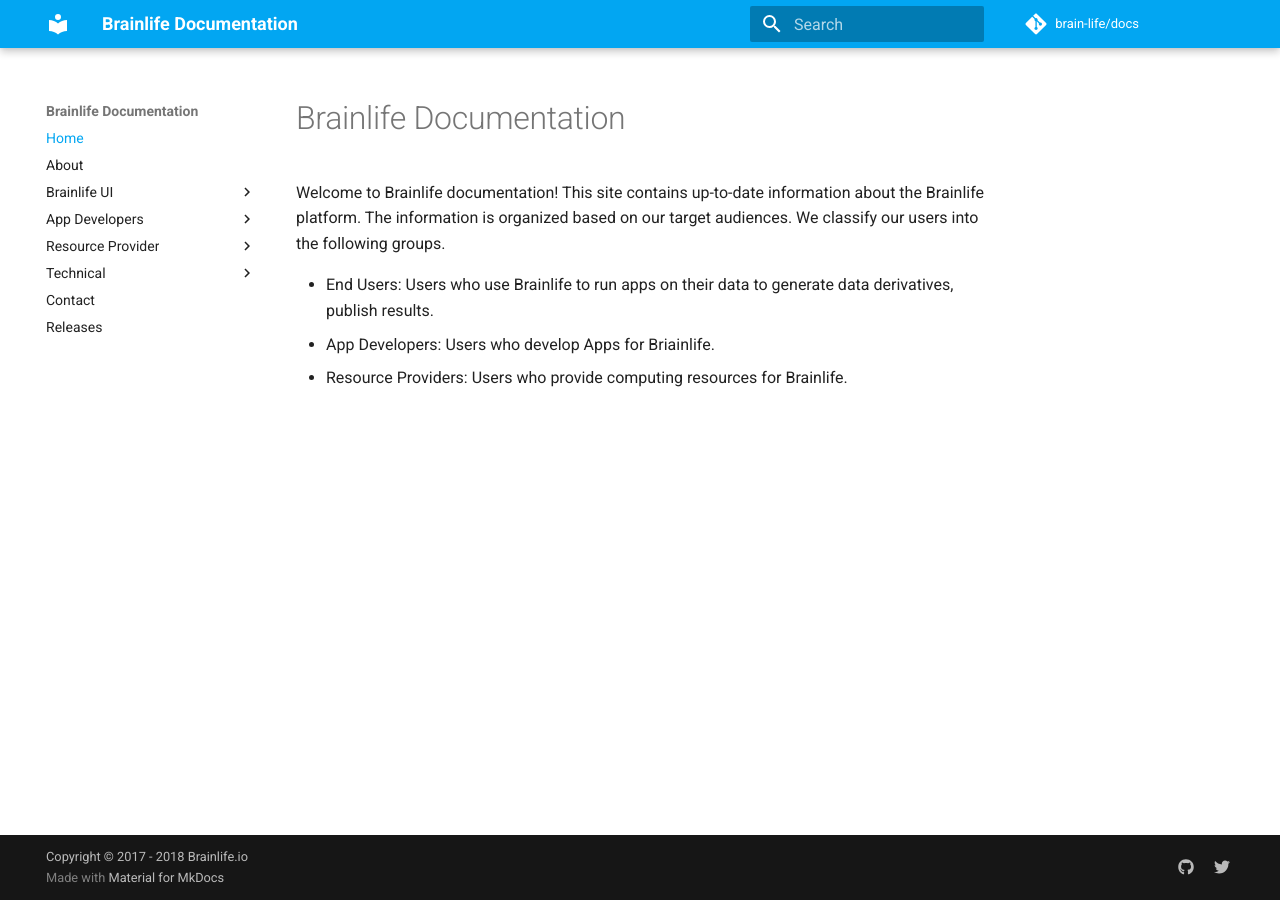
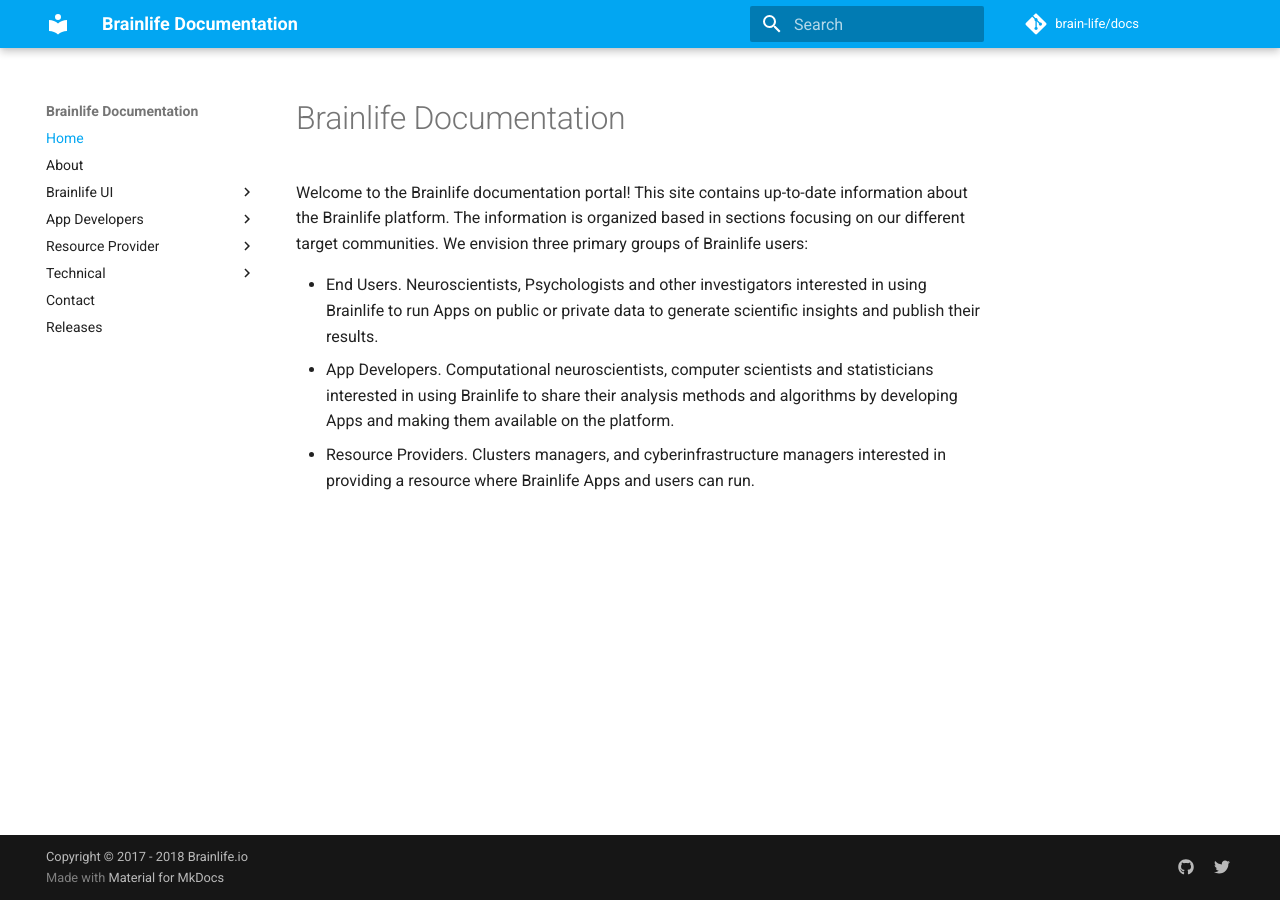
Before and after one commit to brainlife/docs, an MkDocs documentation site: the page built from docs/index.md, in a window 1280 px wide. Built offline with MkDocs 1.6.1 and Material for MkDocs 9.7.7, drawn with Linux system fonts in a browser that asks for light colours; comment, search, counter and statistics services are not loaded; old or Windows-style settings are respelled for this version of MkDocs.

Commit message:
Update index.md

```diff
--- a/docs/index.md
+++ b/docs/index.md
@@ -5,12 +5,11 @@
 
 # Brainlife Documentation
 
-Welcome to Brainlife documentation! This site contains up-to-date information about the Brainlife platform. The information is organized based on
-our target audiences. We classify our users into the following groups.
+Welcome to the Brainlife documentation portal! This site contains up-to-date information about the Brainlife platform. The information is organized based in sections focusing on our different target communities. We envision three primary groups of Brainlife users:
 
-* End Users: Users who use Brainlife to run apps on their data to generate data derivatives, publish results.
-* App Developers: Users who develop Apps for Briainlife.
-* Resource Providers: Users who provide computing resources for Brainlife.
+* End Users. Neuroscientists, Psychologists and other investigators interested in using Brainlife to run Apps on public or private data to generate scientific insights and publish their results.
+* App Developers. Computational neuroscientists, computer scientists and statisticians interested in using Brainlife to share their analysis methods and algorithms by developing Apps and making them available on the platform.
+* Resource Providers. Clusters managers, and cyberinfrastructure managers interested in providing a resource where Brainlife Apps and users can run.
 
 <!--
 * Data Publisher: Users who use Brainlife to publish their datasets for others to use
```
